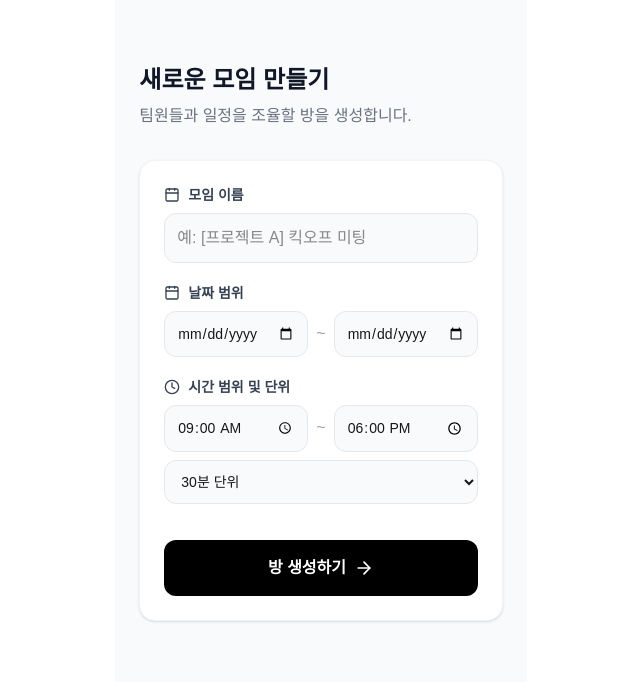
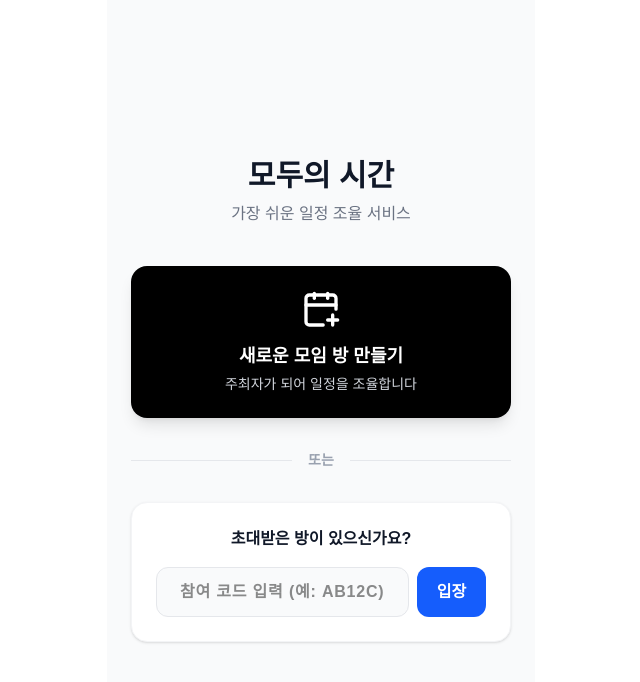
Before and after one commit to W-RKAHOLIC/meeting-app, a Next.js app in the folder frontend/: page / in a window 1280 px wide. Shown: the top 682 px of the page, without its empty margins (319-959 px from the left). Built offline with nearby package versions, Linux system fonts and the light colour scheme.

Commit message:
시작 화면 주최자 or 참여자 선택 옵션 추가

```diff
--- a/frontend/app/page.tsx
+++ b/frontend/app/page.tsx
@@ -1,30 +1,61 @@
 'use client'
 
 import React, { useState } from 'react';
+import HomeScreen from '../components/HomeScreen';
 import HostCreateScreen from '../components/HostCreateScreen';
 import ParticipantLoginScreen from '../components/ParticipantLoginScreen';
 import DynamicTimeGrid from '../components/DynamicTimeGrid';
-import { Step, RoomConfig, User } from '../components/types'; // 💡 수정됨
+import { Step, RoomConfig, User } from '../components/types';
 
 export default function ScheduleApp() {
-  const [step, setStep] = useState<Step>('CREATE');
+  const [step, setStep] = useState<Step>('HOME'); // 💡 첫 화면을 HOME으로 시작!
   const [roomConfig, setRoomConfig] = useState<RoomConfig | null>(null);
   const [currentUser, setCurrentUser] = useState<User | null>(null);
 
+  // --- 화면 0: 홈 화면 (주최자 vs 참여자 선택) ---
+  if (step === 'HOME') {
+    return <HomeScreen
+      onCreate={() => setStep('CREATE')}
+      onJoin={(code) => {
+        // 💡 실제로는 여기서 백엔드에 코드를 보내 방 정보를 불러와야 합니다. (지금은 시뮬레이션)
+        alert(`[백엔드 통신 시뮬레이션]\n입력하신 코드(${code})의 방 정보를 서버에서 불러옵니다!`);
+
+        // 가상의 방 데이터 세팅
+        setRoomConfig({
+          roomCode: code,
+          title: '초대받은 시뮬레이션 회의',
+          startDate: '2026-07-25',
+          endDate: '2026-07-28',
+          startTime: '10:00',
+          endTime: '15:00',
+          interval: 60
+        });
+        setStep('LOGIN');
+      }}
+    />;
+  }
+
+  // --- 화면 1: 주최자 방 생성 ---
   if (step === 'CREATE') {
     return <HostCreateScreen onComplete={(config) => {
+      alert(`방이 성공적으로 생성되었습니다!\n🎉 참여 코드: [ ${config.roomCode} ]\n팀원들에게 이 코드를 공유해주세요.`);
       setRoomConfig(config);
       setStep('LOGIN');
     }} />;
   }
 
+  // --- 화면 2: 참여자 로그인 ---
   if (step === 'LOGIN' && roomConfig) {
-    return <ParticipantLoginScreen roomTitle={roomConfig.title} onLogin={(user) => {
-      setCurrentUser(user);
-      setStep('GRID');
-    }} />;
+    return <ParticipantLoginScreen
+      roomTitle={`${roomConfig.title} (코드: ${roomConfig.roomCode})`}
+      onLogin={(user) => {
+        setCurrentUser(user);
+        setStep('GRID');
+      }}
+    />;
   }
 
+  // --- 화면 3: 본 투표 그리드 ---
   if (step === 'GRID' && roomConfig && currentUser) {
     return <DynamicTimeGrid config={roomConfig} currentUser={currentUser} />;
   }
--- /dev/null
+++ b/frontend/components/HomeScreen.tsx
@@ -0,0 +1,62 @@
+'use client'
+
+import React, { useState } from 'react';
+import { CalendarPlus, LogIn } from 'lucide-react';
+
+export default function HomeScreen({ onCreate, onJoin }: { onCreate: () => void, onJoin: (code: string) => void }) {
+  const [joinCode, setJoinCode] = useState('');
+
+  const handleJoin = () => {
+    if (joinCode.length < 4) return alert('정확한 방 코드를 입력해주세요.');
+    onJoin(joinCode.toUpperCase());
+  };
+
+  return (
+    <div className="max-w-md mx-auto min-h-screen bg-gray-50 flex flex-col justify-center p-6">
+      <div className="text-center mb-10">
+        <h1 className="text-3xl font-black text-gray-900 mb-2">모두의 시간</h1>
+        <p className="text-gray-500 font-medium">가장 쉬운 일정 조율 서비스</p>
+      </div>
+
+      <div className="flex flex-col gap-6">
+        {/* 주최자: 방 만들기 버튼 */}
+        <button
+          onClick={onCreate}
+          className="bg-black text-white p-6 rounded-2xl flex flex-col items-center justify-center gap-3 hover:bg-gray-800 transition-transform active:scale-95 shadow-lg"
+        >
+          <CalendarPlus className="w-10 h-10" />
+          <div>
+            <div className="font-bold text-lg">새로운 모임 방 만들기</div>
+            <div className="text-gray-300 text-sm mt-1">주최자가 되어 일정을 조율합니다</div>
+          </div>
+        </button>
+
+        <div className="flex items-center gap-4 my-2">
+          <div className="flex-1 h-px bg-gray-200"></div>
+          <span className="text-gray-400 text-sm font-bold">또는</span>
+          <div className="flex-1 h-px bg-gray-200"></div>
+        </div>
+
+        {/* 참여자: 코드로 입장하기 */}
+        <div className="bg-white p-6 rounded-2xl border border-gray-100 shadow-sm flex flex-col gap-4">
+          <div className="font-bold text-gray-900 text-center">초대받은 방이 있으신가요?</div>
+          <div className="flex gap-2">
+            <input
+              type="text"
+              value={joinCode}
+              onChange={(e) => setJoinCode(e.target.value)}
+              placeholder="참여 코드 입력 (예: AB12C)"
+              className="flex-1 bg-gray-50 border border-gray-200 rounded-xl px-4 py-3 outline-none focus:ring-2 focus:ring-black uppercase text-center font-bold tracking-wider"
+            />
+            <button
+              onClick={handleJoin}
+              className="bg-blue-600 text-white px-5 rounded-xl font-bold hover:bg-blue-700"
+            >
+              입장
+            </button>
+          </div>
+        </div>
+      </div>
+    </div>
+  );
+}
--- a/frontend/components/HostCreateScreen.tsx
+++ b/frontend/components/HostCreateScreen.tsx
@@ -2,7 +2,7 @@
 
 import React, { useState } from 'react';
 import { Calendar, Clock, ArrowRight } from 'lucide-react';
-import { RoomConfig } from './types'; // 💡 수정됨
+import { RoomConfig } from './types';
 
 export default function HostCreateScreen({ onComplete }: { onComplete: (config: RoomConfig) => void }) {
   const [title, setTitle] = useState('');
@@ -15,7 +15,11 @@ export default function HostCreateScreen({ onComplete }: { onComplete: (config:
   const handleSubmit = () => {
     if (!title || !startDate || !endDate) return alert('모든 항목을 입력해주세요!');
     if (new Date(startDate) > new Date(endDate)) return alert('종료일이 시작일보다 빠를 수 없습니다.');
-    onComplete({ title, startDate, endDate, startTime, endTime, interval });
+
+    // 💡 6자리 랜덤 고유 방 코드 생성 로직 추가!
+    const randomCode = Math.random().toString(36).substring(2, 8).toUpperCase();
+
+    onComplete({ roomCode: randomCode, title, startDate, endDate, startTime, endTime, interval });
   };
 
   return (
--- a/frontend/components/types.ts
+++ b/frontend/components/types.ts
@@ -1,7 +1,8 @@
-export type Step = 'CREATE' | 'LOGIN' | 'GRID';
+export type Step = 'HOME' | 'CREATE' | 'LOGIN' | 'GRID'; // 💡 HOME 단계 추가
 export type VoteType = 'BEST' | 'POSSIBLE' | 'IMPOSSIBLE';
 
 export interface RoomConfig {
+  roomCode: string; // 💡 방 고유 코드 추가
   title: string;
   startDate: string;
   endDate: string;
```
